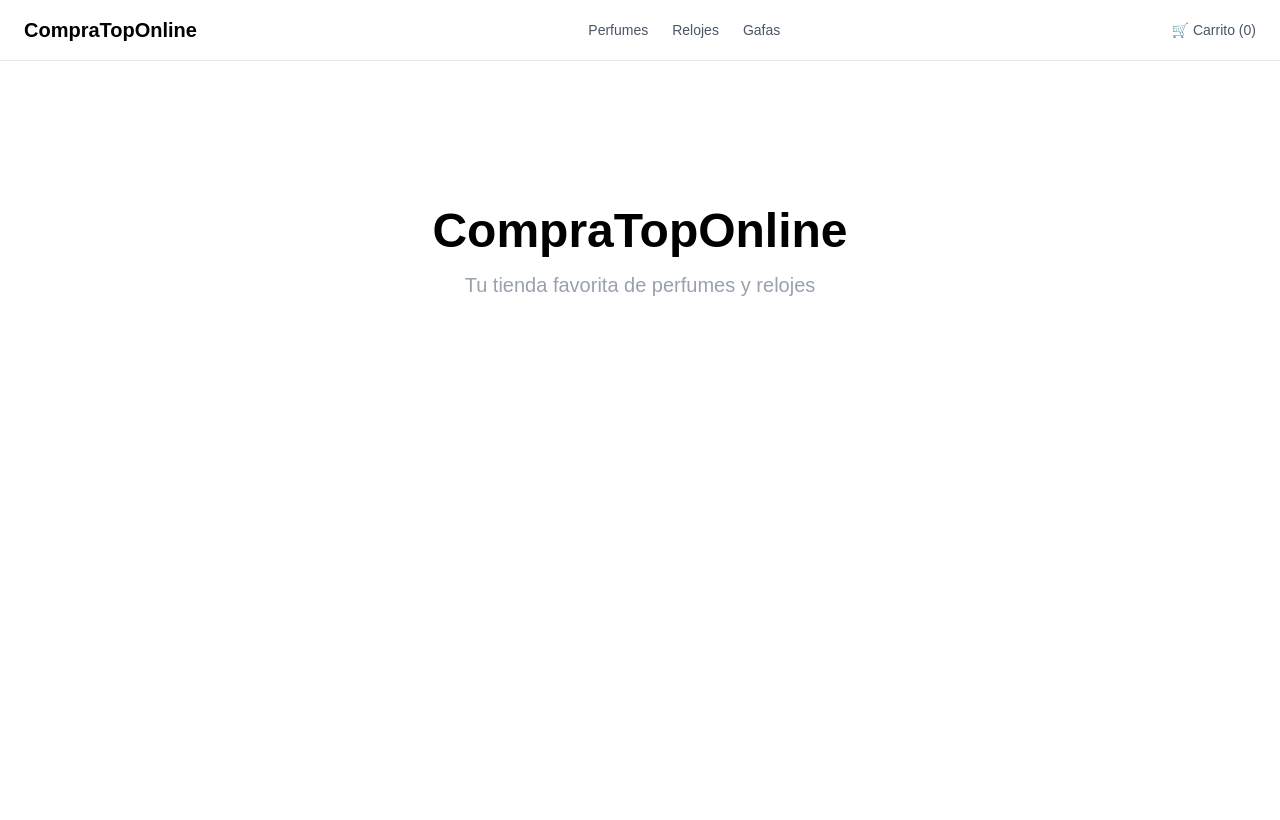
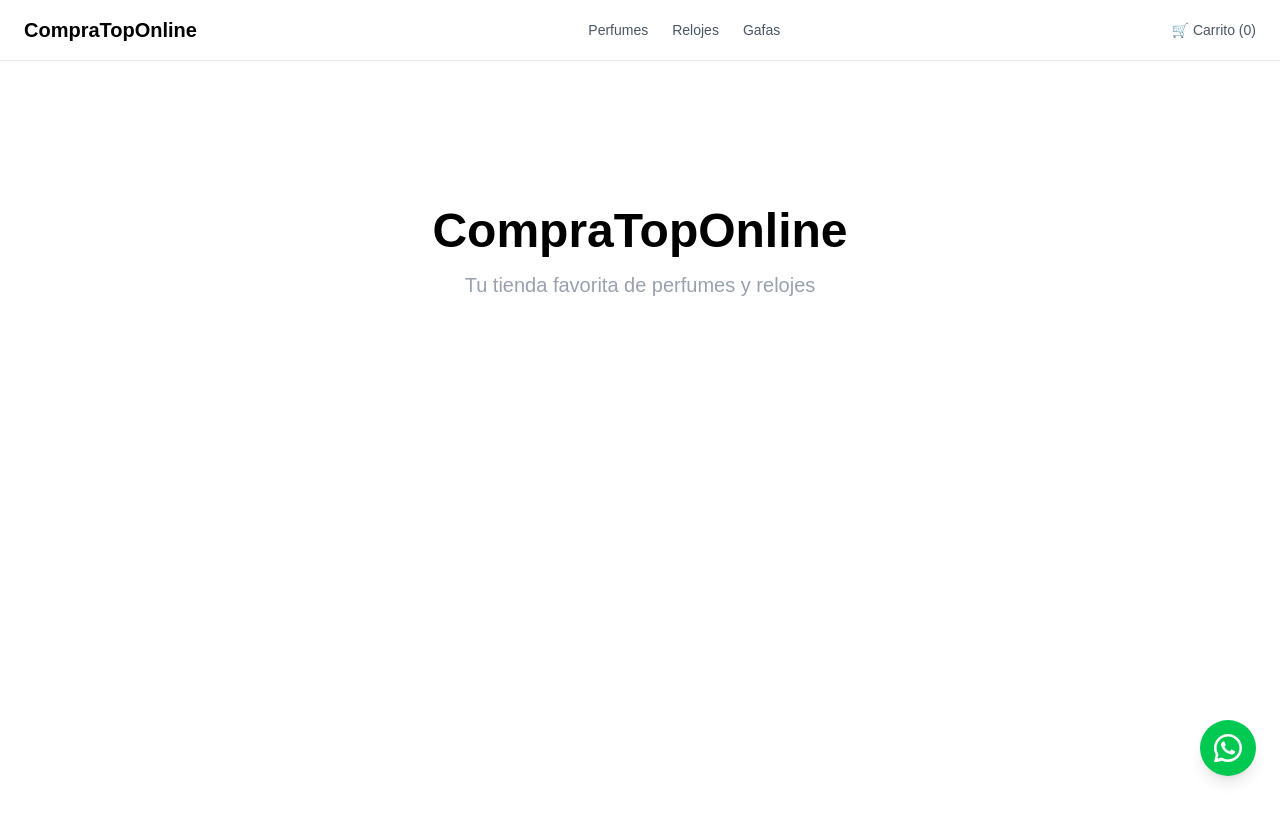
Before and after one commit to Andres-lopx/compra-top-online, a Next.js app: page / in a window 1280 px wide. Shown: the top 820 px of the page. Built offline with nearby package versions, Linux system fonts and the light colour scheme.

Commit message:
agrega botón flotante de WhatsApp

```diff
--- a/src/app/layout.tsx
+++ b/src/app/layout.tsx
@@ -2,6 +2,7 @@
 import { Inter } from "next/font/google"
 import "./globals.css"
 import Navbar from "@/components/Navbar"
+import WhatsAppButton from "@/components/WhatsAppButton"
 
 const inter = Inter({
   subsets: ["latin"],
@@ -22,6 +23,7 @@
       <body className="min-h-screen flex flex-col bg-white">
         <Navbar />
         {children}
+        <WhatsAppButton />
       </body>
     </html>
   )
--- /dev/null
+++ b/src/components/WhatsAppButton.tsx
@@ -0,0 +1,24 @@
+export default function WhatsAppButton() {
+  const telefono = "+573137618199"
+  const mensaje = "Hola, estoy interesado en un producto de CompraTopOnline 👋"
+  const url = `https://wa.me/${telefono}?text=${encodeURIComponent(mensaje)}`
+
+return (
+    <a
+      href={url}
+      target="_blank"
+      rel="noopener noreferrer"
+      className="fixed bottom-6 right-6 z-50 bg-green-500 hover:bg-green-600 text-white rounded-full w-14 h-14 flex items-center justify-center shadow-lg transition-colors"
+    >
+      <svg
+        xmlns="http://www.w3.org/2000/svg"
+        viewBox="0 0 24 24"
+        fill="currentColor"
+        className="w-7 h-7"
+      >
+        <path d="M17.472 14.382c-.297-.149-1.758-.867-2.03-.967-.273-.099-.471-.148-.67.15-.197.297-.767.966-.94 1.164-.173.199-.347.223-.644.075-.297-.15-1.255-.463-2.39-1.475-.883-.788-1.48-1.761-1.653-2.059-.173-.297-.018-.458.13-.606.134-.133.298-.347.446-.52.149-.174.198-.298.298-.497.099-.198.05-.371-.025-.52-.075-.149-.669-1.612-.916-2.207-.242-.579-.487-.5-.669-.51-.173-.008-.371-.01-.57-.01-.198 0-.52.074-.792.372-.272.297-1.04 1.016-1.04 2.479 0 1.462 1.065 2.875 1.213 3.074.149.198 2.096 3.2 5.077 4.487.709.306 1.262.489 1.694.625.712.227 1.36.195 1.871.118.571-.085 1.758-.719 2.006-1.413.248-.694.248-1.289.173-1.413-.074-.124-.272-.198-.57-.347z" />
+        <path d="M12 0C5.373 0 0 5.373 0 12c0 2.123.554 4.118 1.522 5.855L.057 23.882a.5.5 0 00.606.65l6.293-1.65A11.94 11.94 0 0012 24c6.627 0 12-5.373 12-12S18.627 0 12 0zm0 21.818a9.818 9.818 0 01-5.006-1.368l-.36-.214-3.733.978.998-3.645-.234-.374A9.818 9.818 0 1112 21.818z" />
+      </svg>
+    </a>
+  )
+}
```
